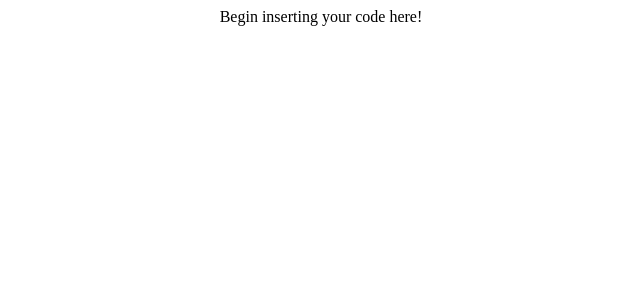
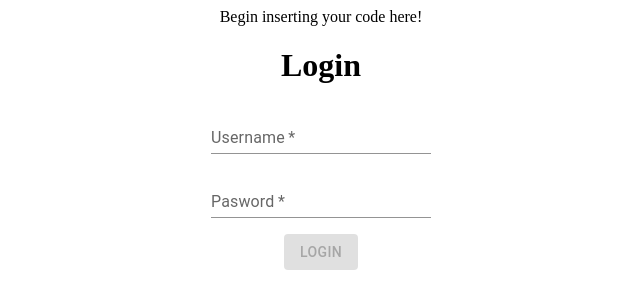
Before and after one commit to hack4impact-utk/raising-a-voice, a React (Create React App) app in the folder Frontend/: page / in a window 1280 px wide. Shown: the top 308 px of the page, without its empty margins (319-959 px from the left). Built offline with nearby package versions, Linux system fonts and the light colour scheme; the HTML template or start-up script is replaced by a standard one.

Commit message:
Initial login page attempt with some mui components and hooks

```diff
--- a/Frontend/src/App.js
+++ b/Frontend/src/App.js
@@ -1,9 +1,11 @@
 import './styles/App.css';
+import Login from './components/Login.js'
 
 function App() {
   return (
     <div className="App">
       Begin inserting your code here!
+      <Login></Login>
     </div>
   );
 }
--- /dev/null
+++ b/Frontend/src/components/Login.js
@@ -0,0 +1,47 @@
+import React, { useState } from "react";
+import Stack from '@mui/material/Stack';
+import TextField from '@mui/material/TextField';
+import Button from '@mui/material/Button';
+
+export default function Login() {
+    const [email, setEmail] = useState("");
+    const [password, setPassword] = useState("");
+
+    function validateForm() {
+        return email.length > 0 && password.length > 0;
+    }
+
+    // I think this function will perform necessary API calls to check
+    // the backend?
+    function handleSubmit(event) {
+        event.preventDefault();
+    }
+
+    return (
+            <form onSubmit={handleSubmit}>
+                <h1>Login</h1>
+                <Stack spacing={2} alignItems="center">
+                    <TextField
+                        required
+                        label="Username"
+                        value={email}
+                        margin="10"
+                        variant="standard"
+                        onChange={
+                            (e) => setEmail(e.target.value)
+                        }
+                    />
+                    <TextField
+                        required
+                        label="Pasword"
+                        value={password}
+                        variant="standard"
+                        onChange={
+                            (e) => setPassword(e.target.value)
+                        }
+                    />
+                    <Button disabled={!validateForm()} variant="contained">Login</Button>
+                </Stack>
+            </form>
+    );
+}
```
